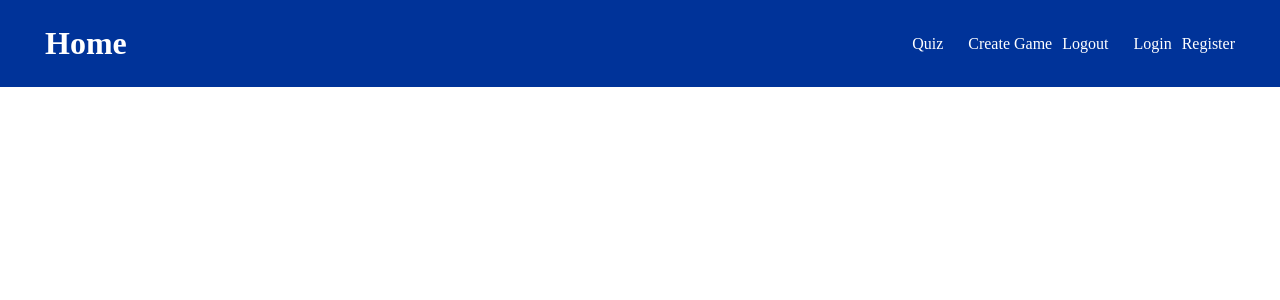
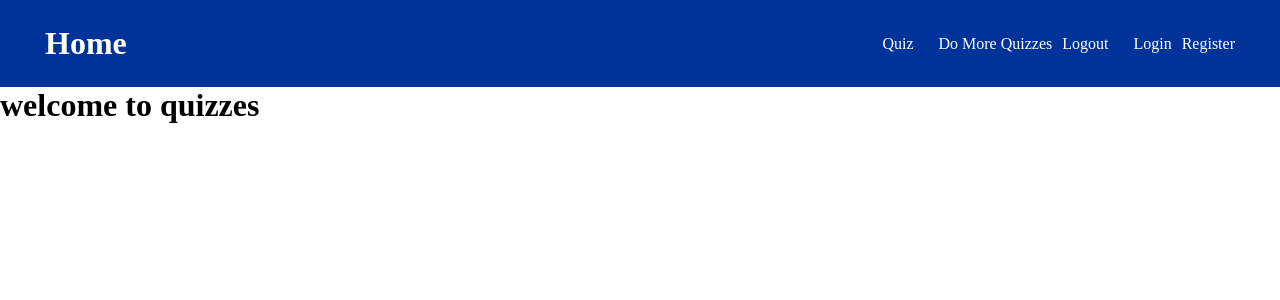
Before and after one commit to O-Alidzhikov/GeoQuiz, a React (Vite) app in the folder GeographyQuiz/: page /quizzes in a window 1280 px wide. Shown: the top 300 px of the page. Built offline with nearby package versions, Linux system fonts and the light colour scheme.

Commit message:
added a highScore to the user model and a quizzes Component

```diff
--- a/GeographyQuiz/src/App.jsx
+++ b/GeographyQuiz/src/App.jsx
@@ -7,6 +7,7 @@ import Quiz from './components/eu/eu'
 import Login from './components/login/login'
 import Register from './components/register/register';
 import Logout from './components/logout/logout';
+import Quizes from './components/quizzes/quizzes';
 
 
 
@@ -23,6 +24,7 @@ function App() {
           <Route path="/logout" element={<Logout />}></Route>
           <Route path="/register" element={<Register />}></Route>
           <Route path="/quiz" element={<Quiz />}></Route>
+          <Route path="/quizzes" element={<Quizes />}></Route>
         </Routes>
       </AuthProvider>
     </>
--- a/GeographyQuiz/src/components/header/home/header.jsx
+++ b/GeographyQuiz/src/components/header/home/header.jsx
@@ -17,7 +17,7 @@ const {isAuthenticated , username} = useContext(UserContext)
                 <Link to="/quiz">Quiz</Link>
 
                 <div id="user">
-                    <Link to="/create">Create Game</Link>
+                    <Link to="/quizzes">Do More Quizzes</Link>
                     <Link to="/logout">Logout</Link>
 
                 </div>
--- /dev/null
+++ b/GeographyQuiz/src/components/quizzes/quizzes.jsx
@@ -0,0 +1,11 @@
+
+
+
+
+export default function Quizes(){
+
+
+    return(
+        <h1>welcome to quizzes</h1>
+    )
+}
--- a/GeographyQuiz/src/services/userService.js
+++ b/GeographyQuiz/src/services/userService.js
@@ -26,6 +26,7 @@ export async function login(email, password) {
   }
 
   export async function register(username, email, password, repeatpassword) {
+    const highScore = 0;
     const registerData = {username, email, password, repeatpassword };
 
     try {
```
Also changed, not shown: 2 other files (tests, documents, lock files or other folders).
